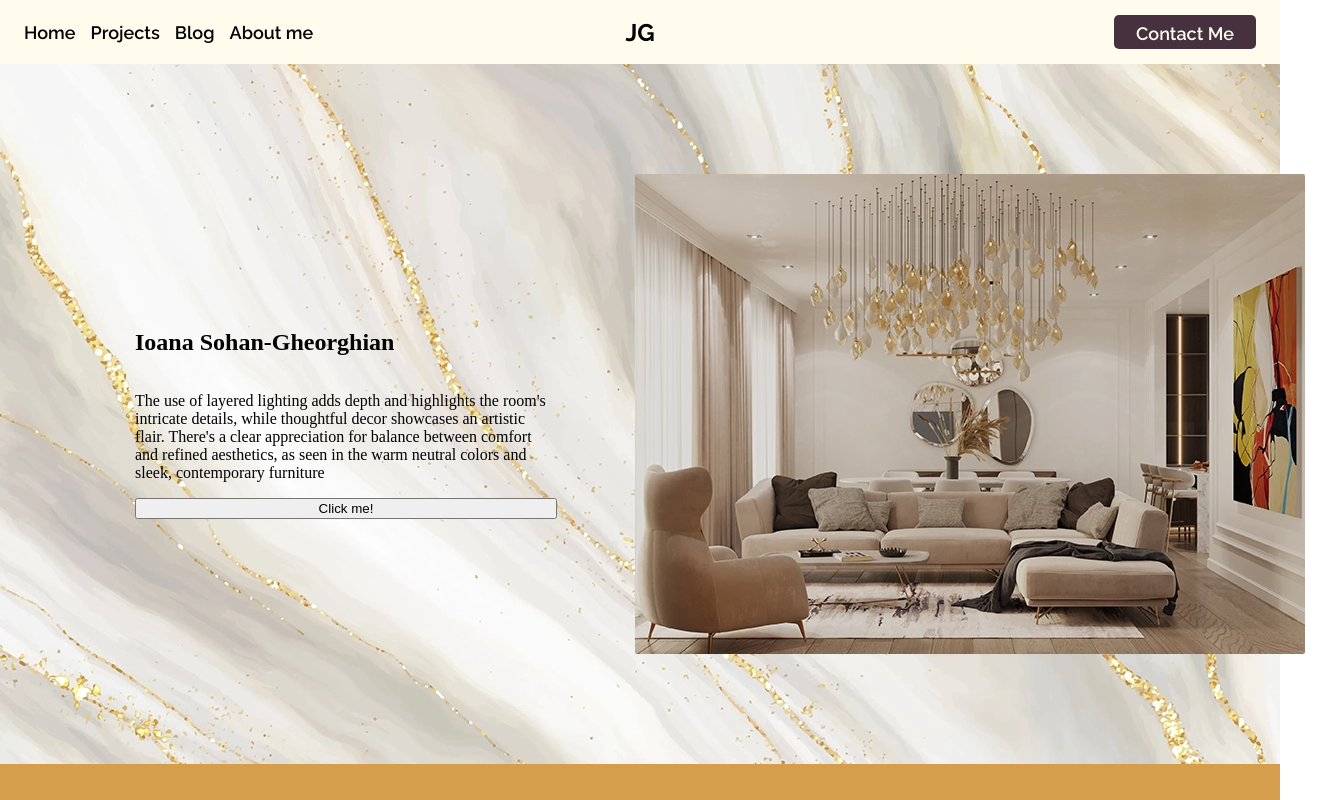
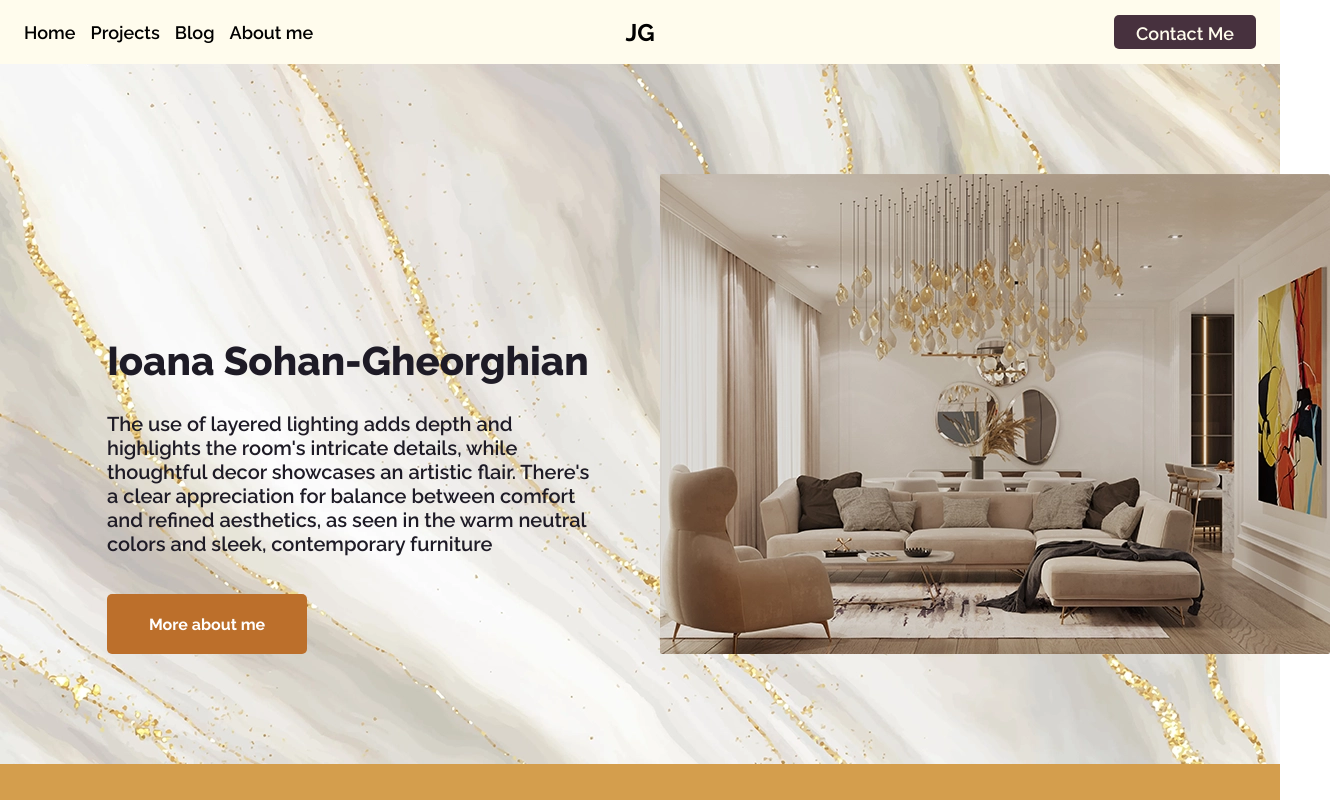
Before and after one commit to Laelys/portofolio_project, a React (Vite) app: page / in a window 1280 px wide. Shown: the top 800 px of the page, 1330 px wide, since content can reach past the window. Built offline with nearby package versions, Linux system fonts and the light colour scheme.

Commit message:
updated hero section mostly css

```diff
--- a/src/pages/Home.jsx
+++ b/src/pages/Home.jsx
@@ -49,7 +49,7 @@ const Home = () => {
         <div className="heroSection__text">
           <h2>Ioana Sohan-Gheorghian</h2>
           <p>{heroTexts[currentIndex]}</p>
-          <button>Click me!</button>
+          <button>More about me</button>
         </div>
         <Carousel
           currentIndex={currentIndex}
--- a/src/styling/home.css
+++ b/src/styling/home.css
@@ -1,14 +1,20 @@
+@font-face {
+  font-family: "Raleway";
+  src: url("/src/assets/fonts/Raleway-VariableFont_wght.ttf");
+}
+
 .heroSection__container {
+  font-family: "Raleway";
   position: relative;
   background-size: cover;
   background-position: center;
   background-repeat: no-repeat;
   display: flex;
-  align-items: center;
+  align-items: flex-end;
   justify-content: space-between;
   max-width: 1440px;
   height: 700px;
-  padding: 0 135px;
+  padding: 110px 82px;
   box-sizing: border-box;
   transition: background-image 0.5s ease-in-out;
   z-index: 1;
@@ -27,13 +33,55 @@
 }
 
 .heroSection__text {
-  flex: 0 0 422px;
-  height: 357px;
+  font-size: 20px;
+  font-weight: 600;
+  color: #1e1b26;
+  flex: 0 0 485px;
+  height: 350px;
   display: flex;
   flex-direction: column;
-  justify-content: center;
+  justify-content: space-between;
   position: relative;
   z-index: 2;
+  align-items: flex-start;
+  margin-left: 25px;
+}
+
+.heroSection__text h2 {
+  font-size: 40px;
+  font-weight: 800;
+  color: #1e1b26;
+  margin-bottom: 14px;
+}
+
+.heroSection__text p {
+  margin: 0;
+  flex: 1;
+}
+
+.heroSection__text button {
+  font-family: "raleway";
+  font-weight: 700;
+  font-size: 18px;
+  width: 200px;
+  height: 60px;
+  background-color: #bc6f2b;
+  color: white;
+  border: none;
+  border-radius: 5px;
+  cursor: pointer;
+  font-size: 16px;
+  transition: background-color 0.3s ease;
+  align-self: flex-start;
+  flex-shrink: 0;
+}
+
+.heroSection__text button:hover {
+  background-color: #47313e;
+}
+
+.heroSection__text h2 + p {
+  margin-top: 14px;
 }
 
 .carousel {
@@ -41,8 +89,7 @@
   z-index: 2;
   flex: 0 0 670px;
   height: 480px;
-  margin-left: 78px;
-  margin-right: 135px;
+  margin-left: 68px;
 }
 
 .quote__container {
--- a/src/styling/navbar.css
+++ b/src/styling/navbar.css
@@ -46,7 +46,7 @@
 }
 
 .navbar__button:hover {
-  background-color: #cfa328;
+  background-color: #bc6f2b;
 }
 
 /*  Will be changed to an image soon*/
```
